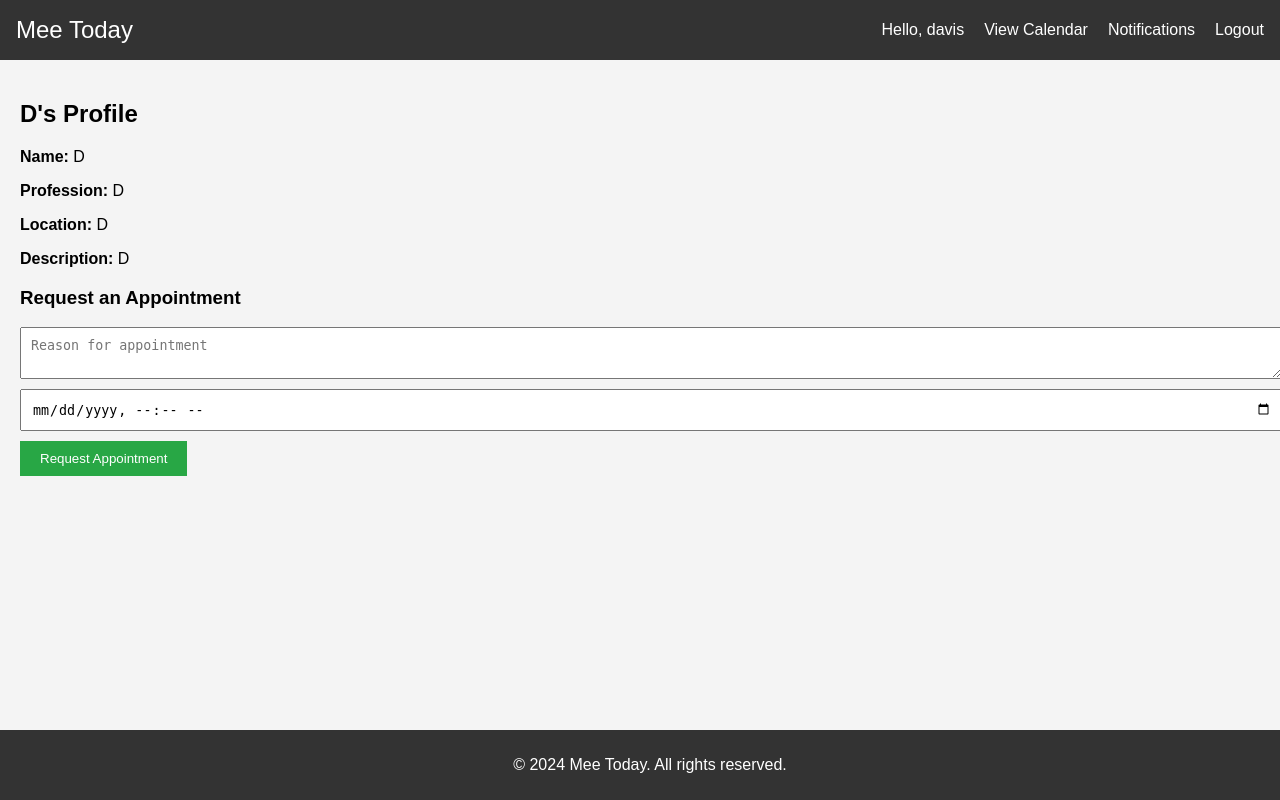
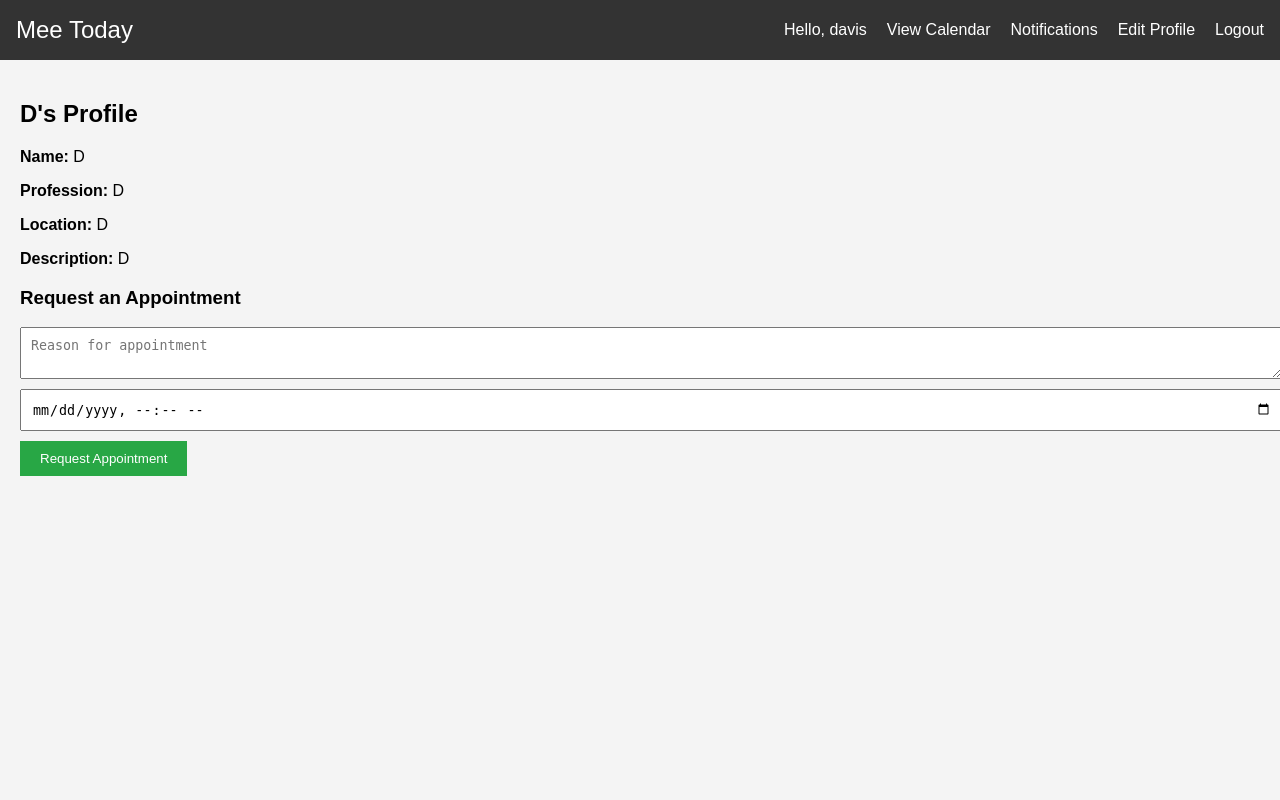
Before and after one commit to davisjabasing/mee_today, a Django app: page /profile/8/ in a window 1280 px wide. Run offline with Django 5.2, Linux system fonts and the light colour scheme; a user stored in the database is signed in; data comes from the database, SQL or seed files in the repository; both versions use the stored data as it was after the commit; some libraries are stand-ins or nearby versions.

Commit message:
edit profile

```diff
--- a/appointments/templates/base.html
+++ b/appointments/templates/base.html
@@ -20,6 +20,7 @@
                 <span>Hello, {{ user.username }}</span>
                 <a href="{% url 'calendar' %}">View Calendar</a>
                 <a href="{% url 'notifications' %}">Notifications</a>
+                <a href="{% url 'edit_profile' %}">Edit Profile</a>  <!-- New Edit Profile Button -->
                 <a href="{% url 'logout' %}">Logout</a>
             {% else %}
                 <a href="{% url 'login' %}">Login</a>
@@ -27,14 +28,13 @@
             {% endif %}
         </div>
     </nav>
-
     <div class="container">
         {% block content %}
         {% endblock %}
     </div>
 
-    <footer>
+    <!-- <footer>
         <p>© 2024 Mee Today. All rights reserved.</p>
-    </footer>
+    </footer> -->
 </body>
 </html>
--- a/appointments/urls.py
+++ b/appointments/urls.py
@@ -8,6 +8,7 @@ urlpatterns = [
     path('profile/<int:user_id>/', views.profile_view, name='profile'),
     path('calendar/', views.calendar_view, name='calendar'),
     path('logout/', views.logout_view, name='logout'),
+    path('Edit_Profile/', views.edit_profile, name='edit_profile'),
 
 
     path('handle_appointment_status/', views.handle_appointment_status, name='handle_appointment_status'),
@@ -19,6 +20,11 @@ urlpatterns = [
     path('forgot-password/', views.forgot_password_view, name='forgot_password_view'),
 
 
+    ############Edit page password change
+
+    path('change-password/', views.change_password, name='change_password'),
+
+
 
     path('notifications/', views.notifications, name='notifications'),
     path('appointment/<int:appointment_id>/accept/', views.accept_appointment, name='accept_appointment'),
--- a/appointments/views.py
+++ b/appointments/views.py
@@ -1,7 +1,7 @@
 from django.shortcuts import render, redirect, get_object_or_404
 from django.contrib.auth.models import User
-from .models import UserProfile, Appointment, Notification
-from django.contrib.auth import authenticate, login, logout
+from .models import UserProfile, Appointment
+from django.contrib.auth import authenticate, login, logout, update_session_auth_hash
 from django.contrib.auth.decorators import login_required
 from django.http import JsonResponse
 from django.contrib.auth.hashers import make_password
@@ -262,3 +262,74 @@ def forgot_password_view(request):
             return render(request, 'forgot_password.html', {'error': 'Username or phone number incorrect'})
 
     return render(request, 'forgot_password.html')
+
+@login_required
+def edit_profile(request):
+    profile = request.user.userprofile  # Fetch UserProfile instance for the logged-in user
+
+    if request.method == 'POST':
+        # Check and update each field only if it's changed
+        if 'profession' in request.POST and request.POST['profession'] != profile.profession:
+            profile.profession = request.POST['profession']
+
+        if 'location' in request.POST and request.POST['location'] != profile.location:
+            profile.location = request.POST['location']
+
+        if 'description' in request.POST and request.POST['description'] != profile.description:
+            profile.description = request.POST['description']
+
+        if 'phone_number' in request.POST and request.POST['phone_number'] != profile.phone_number:
+            profile.phone_number = request.POST['phone_number']
+
+        if 'age' in request.POST and request.POST['age'] != str(profile.age):
+            profile.age = request.POST['age']
+
+        if 'sex' in request.POST and request.POST['sex'] != profile.sex:
+            profile.sex = request.POST['sex']
+
+        if 'photo' in request.FILES:
+            profile.photo = request.FILES['photo']
+
+        profile.save()  # Save the changes to the profile
+        messages.success(request, 'Profile updated successfully!')
+        return redirect('home')  # Redirect to home after saving changes
+
+    return render(request, 'edit_profile.html', {
+        'user': request.user,
+        'profile': profile
+    })
+
+def change_password(request):
+    if request.method == 'POST':
+        current_password = request.POST.get('current_password')
+        new_password = request.POST.get('new_password')
+        confirm_password = request.POST.get('confirm_password')
+
+        user = request.user
+
+        # Check if current password is correct
+        if not user.check_password(current_password):
+            messages.error(request, "Current password is incorrect. Please try again.")
+            return redirect('edit_profile')
+
+        # Check if new password and confirm password match
+        if new_password != confirm_password:
+            messages.error(request, "New passwords do not match. Please try again.")
+            return redirect('edit_profile')
+
+        # If everything is correct, show a confirmation prompt
+        if request.POST.get('confirm_change') == 'yes':  # Assuming 'confirm_change' holds the value from the prompt
+            # Change the password and update the session
+            user.set_password(new_password)
+            user.save()
+            update_session_auth_hash(request, user)  # Prevents logout after password change
+
+            # Show success message
+            messages.success(request, "Password changed successfully.")
+            return redirect('edit_profile')
+
+        # If the user cancels the password change
+        messages.info(request, "Password change cancelled.")
+        return redirect('edit_profile')
+
+    return render(request, 'edit_profile.html')
```
Also changed, not shown: appointments/templates/edit_profile.html (added, +101 -0 lines), mee_today/settings.py (+10 -1 lines), db.sqlite3, profile_photos/pexels-pixabay-33045.jpg (added).
